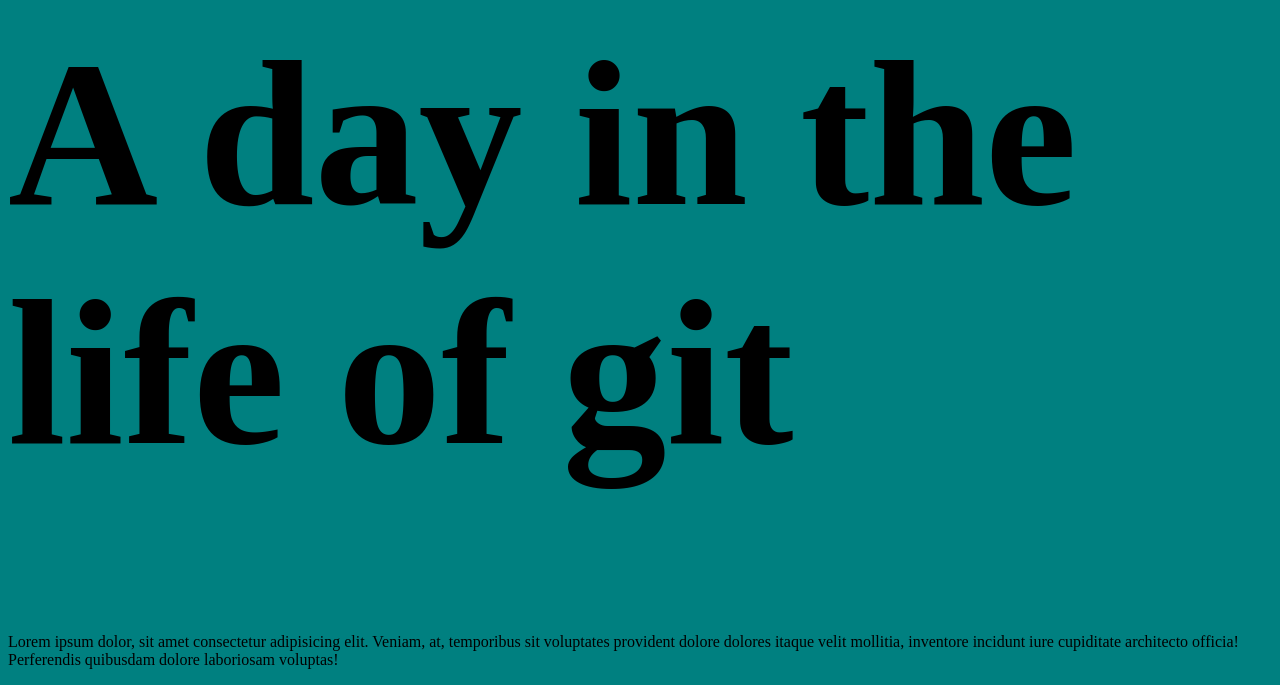
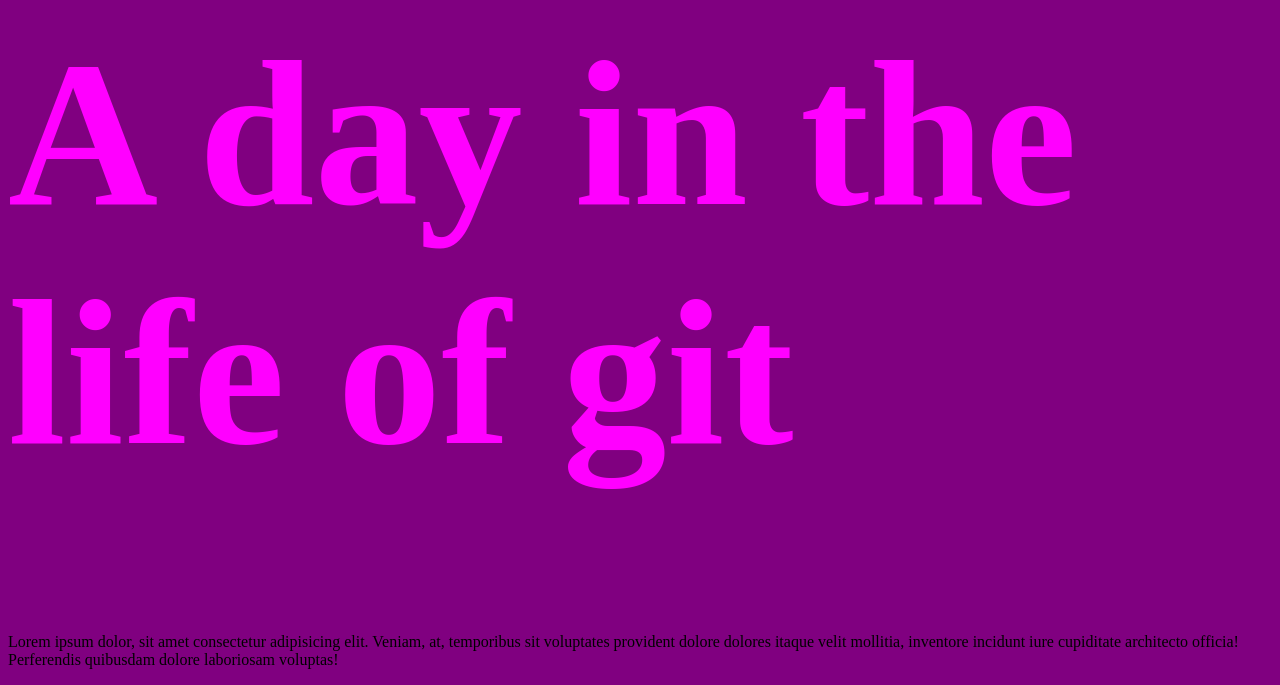
Before and after one commit to JohnCalabro/TextGitDemo, a plain HTML site: page index.html in a window 1280 px wide. Shown: the part 124-809 px from the top of the page. Drawn offline with Linux system fonts and the light colour scheme.

Commit message:
made bg purple and txt magenta

```diff
--- a/app.css
+++ b/app.css
@@ -1,7 +1,8 @@
 body {
-    background-color: teal;
+    background-color: purple;
 }
 
 h1{
     font-size: 13rem;
+    color: magenta;
 }
```
